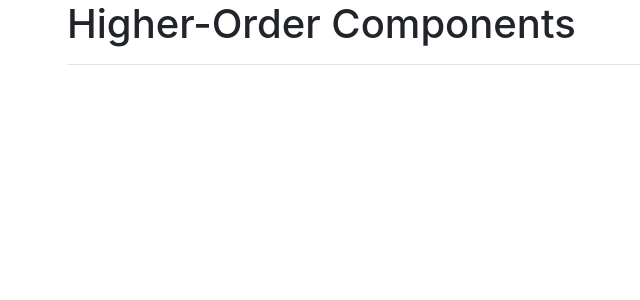
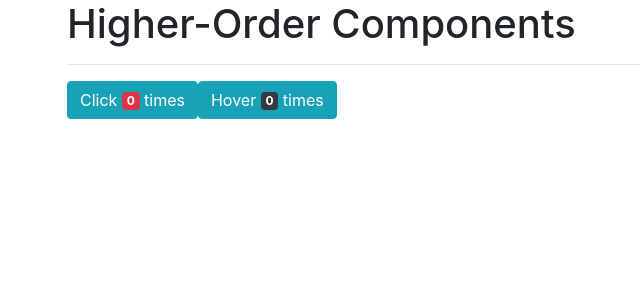
Before and after one commit to masud001/react-practice, a React (Create React App) app: page / in a window 1280 px wide. Shown: the top 300 px of the page, without its empty margins (18-658 px from the left). Built offline with nearby package versions, Linux system fonts and the light colour scheme.

Commit message:
hoc is completed!

```diff
--- a/src/App.js
+++ b/src/App.js
@@ -1,4 +1,6 @@
 import React, { Component } from 'react';
+import ClickCounter from './Components/hoc/ClickCounter';
+import HoverCounter from './Components/hoc/HoverCounter';
 
 class App extends Component {
 	render() {
@@ -8,6 +10,8 @@ class App extends Component {
 					<div className='container'>
 						<h1 className=' text-capitalize '>Higher-Order Components</h1>
 						<hr />
+						<ClickCounter />
+						<HoverCounter />
 					</div>
 				</div>
 			</React.Fragment>
--- /dev/null
+++ b/src/Components/hoc/ClickCounter.jsx
@@ -0,0 +1,12 @@
+import React from 'react';
+import withCounter from './WithCounter';
+const ClickCounter = ({ count, handelIncrement }) => {
+	return (
+		<React.Fragment>
+			<button className='btn btn-info ms-2 me-2' onClick={handelIncrement}>
+				Click <span className='badge bg-danger'>{count}</span> times
+			</button>
+		</React.Fragment>
+	);
+};
+export default withCounter(ClickCounter);
--- /dev/null
+++ b/src/Components/hoc/HoverCounter.jsx
@@ -0,0 +1,13 @@
+import React from 'react';
+import withCounter from './WithCounter';
+const HoverCounter = ({ count, handelIncrement }) => {
+	return (
+		<React.Fragment>
+			<button className='btn btn-info' onMouseOver={handelIncrement}>
+				Hover <span className='badge bg-dark'>{count}</span> times
+			</button>
+		</React.Fragment>
+	);
+};
+
+export default withCounter(HoverCounter);
--- /dev/null
+++ b/src/Components/hoc/WithCounter.jsx
@@ -0,0 +1,22 @@
+import React, { Component } from 'react';
+
+const withCounter = (OriginalComponent) => {
+	class NewComponent extends Component {
+		state = {
+			count: 0,
+		};
+		handelIncrement = () => {
+			this.setState({
+				count: this.state.count + 1,
+			});
+		};
+		render() {
+			const { count } = this.state;
+			return <OriginalComponent count={count} handelIncrement={this.handelIncrement} />;
+		}
+	}
+
+	return NewComponent;
+};
+
+export default withCounter;
```
